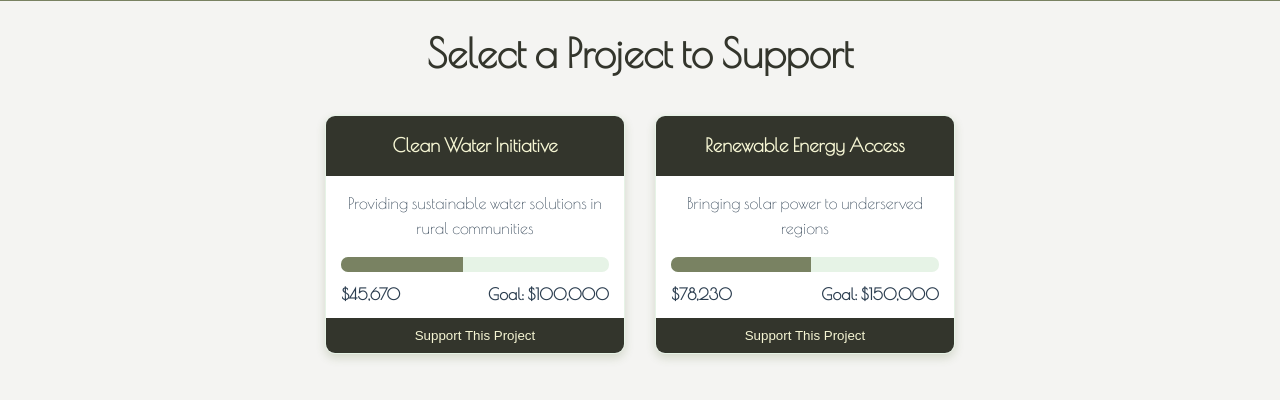
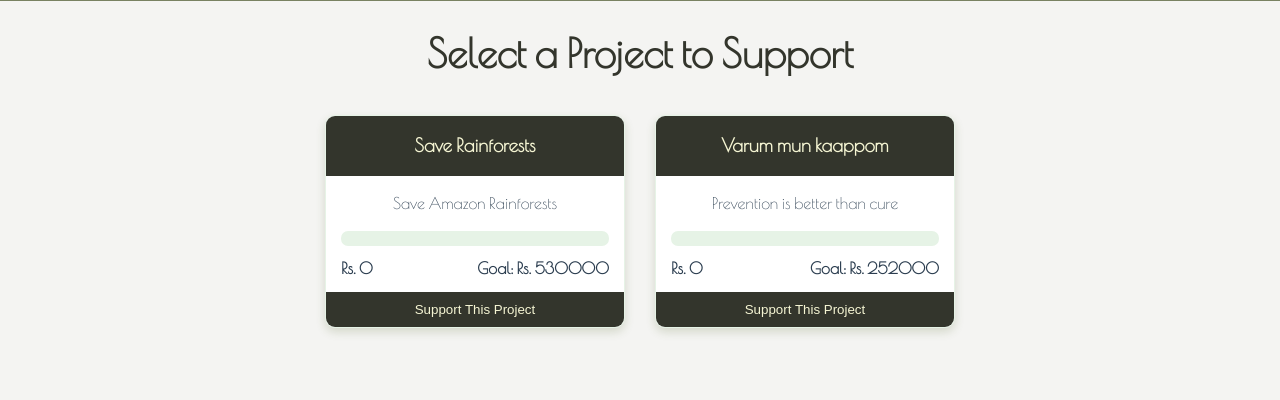
Before and after one commit to Gobi05-exe/SDGHub, a Django app: page /sdgapp/funds/ in a window 1280 px wide. Shown: the part 341-741 px from the top of the page. Run offline with Django 5.2, Linux system fonts and the light colour scheme; a user stored in the database is signed in; data comes from the database, SQL or seed files in the repository; both versions use the stored data as it was after the commit; some web fonts are replaced.

Commit message:
display projects in funds page

```diff
--- a/SDGHub/sdgapp/views.py
+++ b/SDGHub/sdgapp/views.py
@@ -41,13 +41,24 @@ def Collab(request):
                 funding_target=int(funding_target),
                 funding_received=0,
             )
-            #return redirect('dashboard')
+            return redirect('dashboard')
 
     return render(request, 'collab.html')
 
 @login_required
 def Funds(request):
-    return render(request, 'funds.html')
+    all_projects = UserProjects.objects.all()  # Fetch all projects
+    total_funds_raised = all_projects.aggregate(Sum('funding_received'))['funding_received__sum'] or 0
+    total_funding_target = all_projects.aggregate(Sum('funding_target'))['funding_target__sum'] or 0
+    remaining_funds_needed = total_funding_target - total_funds_raised
+
+    return render(request, 'funds.html', {
+        'all_projects': all_projects,
+        'total_funds_raised': total_funds_raised,
+        'total_funding_target': total_funding_target,
+        'remaining_funds_needed': remaining_funds_needed,
+    })
+
 
 @login_required
 def Settings(request):
--- a/SDGHub/templates/funds.html
+++ b/SDGHub/templates/funds.html
@@ -61,41 +61,30 @@
 
     <main class="fundraising-container">
         <section class="project-selection">
-            <h2 class="section-title">Select a Project to Support</h2>
-            <div class="project-grid">
-                <div class="project-card" data-project-id="1">
-
-                    <h3>Clean Water Initiative</h3>
-                    <p>Providing sustainable water solutions in rural communities</p>
+        <h2 class="section-title">Select a Project to Support</h2>
+        <div class="project-grid">
+            {% for project in all_projects %}
+                <div class="project-card" data-project-id="{{ project.id }}">
+                    <h3>{{ project.title }}</h3>
+                    <p>{{ project.description }}</p>
                     <div class="project-details">
                         <div class="progress-container">
-                            <div class="progress-bar" id="project-1-progress"></div>
+                            <div class="progress-bar" id="project-{{ project.id }}-progress">
+
+                            </div>
                         </div>
                         <div class="funding-info">
-                            <span class="raised">$45,670</span>
-                            <span class="goal">Goal: $100,000</span>
+                            <span class="raised">Rs. {{ project.funding_received }}</span>
+                            <span class="goal">Goal: Rs. {{ project.funding_target }}</span>
                         </div>
                     </div>
                     <button class="select-project">Support This Project</button>
                 </div>
-
-                <div class="project-card" data-project-id="2">
-
-                    <h3>Renewable Energy Access</h3>
-                    <p>Bringing solar power to underserved regions</p>
-                    <div class="project-details">
-                        <div class="progress-container">
-                            <div class="progress-bar" id="project-2-progress"></div>
-                        </div>
-                        <div class="funding-info">
-                            <span class="raised">$78,230</span>
-                            <span class="goal">Goal: $150,000</span>
-                        </div>
-                    </div>
-                    <button class="select-project">Support This Project</button>
-                </div>
-            </div>
-        </section>
+            {% empty %}
+                <p>No projects available.</p>
+            {% endfor %}
+        </div>
+    </section>
 
         <section class="payment-portal" id="payment-section">
             <h2>Support Project</h2>
```
Also changed, not shown: SDGHub/db.sqlite3.
